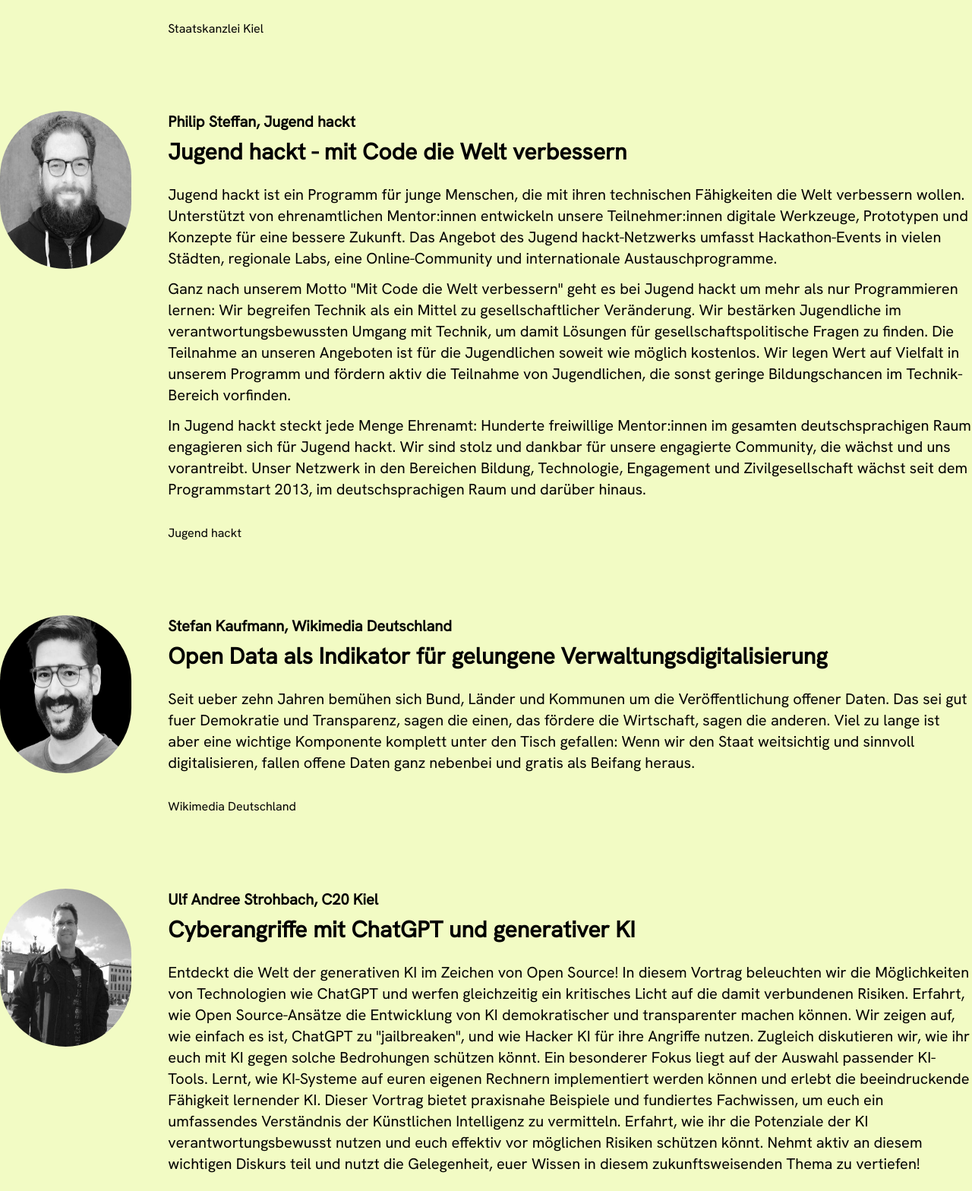
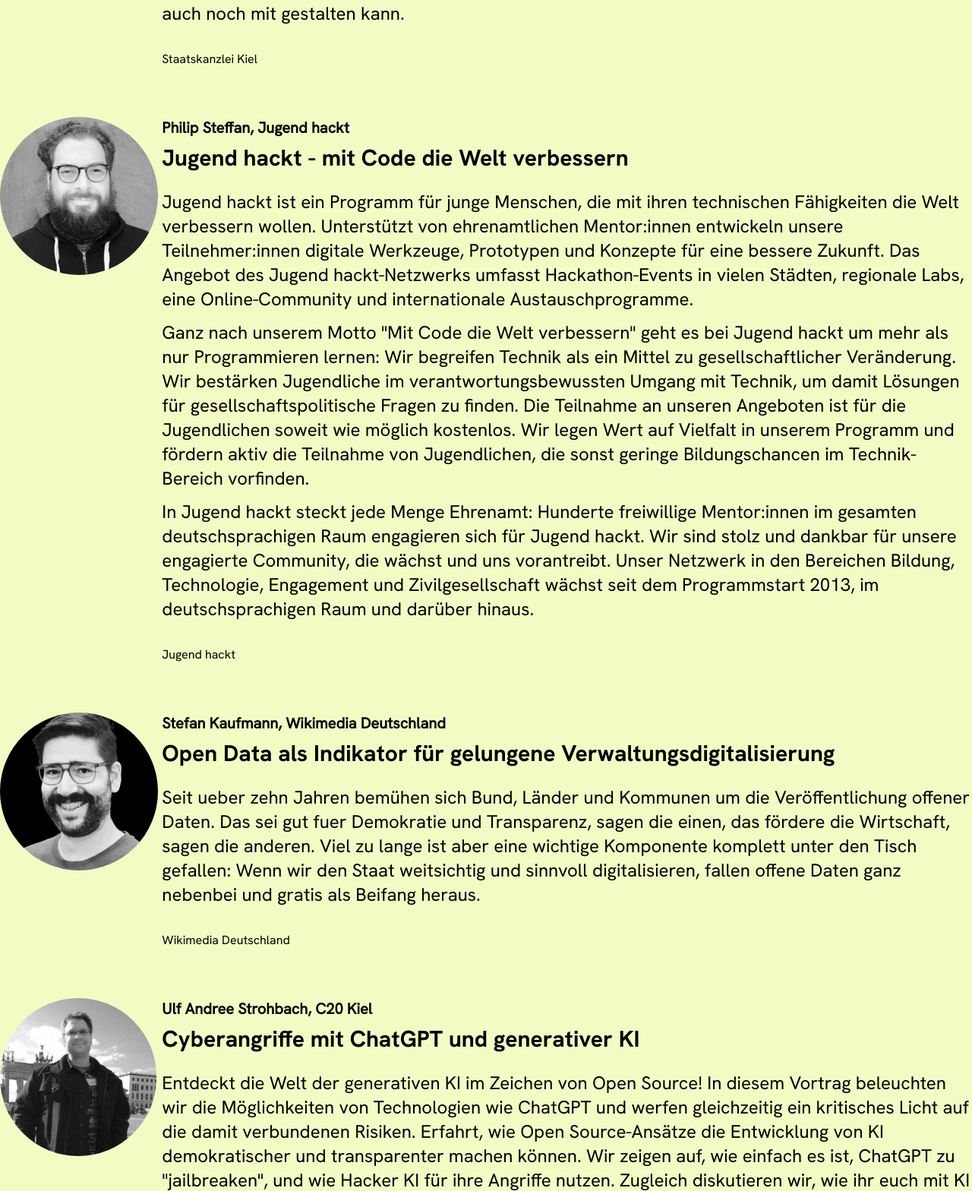
Before and after one commit to oklabflensburg/oddfl, a website built with Parcel: page src/index.html in a window 1280 px wide. Shown: the part 3052-4620 px from the top of the page at 76% size. Built offline with nearby package versions, Linux system fonts and the light colour scheme.

Commit message:
refacatored talks section for mobile viewport

```diff
--- a/src/index.html
+++ b/src/index.html
@@ -129,56 +129,50 @@
 
     <div class="bg-oddlightlime">
         <div class="container mx-auto">
-            <h3 class="text-2xl lg:text-5xl font-bold py-3 lg:py-12">Talks</h3>
+            <h3 class="text-2xl lg:text-5xl font-bold mb-5 pt-3 lg:py-8 px-3 lg:px-0">Talks</h3>
+        </div>
 
-            <div class="grid grid-cols-12 gap-12 py-12">
-                <div class="col-span-12 md:col-span-2 flex items-start justify-center">
+        <div class="container mx-auto md:container md:mx-auto grid grid-cols-12 px-3 lg:px-0">
+            <div class="col-span-12 md:col-span-4 lg:col-span-3 xl:col-span-2 flex items-start justify-start mb-3 lg:mb-0">
                 <img class="h-44 lg:h-52 rounded-full" src="./static/jesper_zedlitz.jpg" alt="Jesper Zedlitz, Staatskanzlei Kiel">
             </div>
-                <div class="col-span-12 md:col-span-10">
+            <div class="col-span-12 md:col-span-8 lg:col-span-9 xl:col-span-10 mb-8 lg:mb-16">
                 <h4 class="text-lg lg:text-xl font-bold mb-1 lg:mb-2">Jesper Zedlitz, Staatskanzlei Kiel</h4>
-                    <h3 class="text-xl lg:text-3xl font-bold mb-3 lg:mb-6">Open Data Schleswig-Holstein Aktueller Stand und Ausblick</h3>
-                    <p class="lg:text-xl leading-7 mb-3 lg:mb-8">Seit Juni 2019 verfügt Schleswig-Holstein über ein Open-Data-Portal. Ab Start war es das im Hinblick auf die Anzahl der Datensätze größte Portal eines deutschen Bundeslandes. Diese Stellung konnte in der Zwischenzeit gefestigt und ausgebaut werden. Die Quantität geht jedoch nicht zu Lasten der Qualität. Von Anfang an wurden hohe Qualitätsansprüche bei den Metadaten an die Datenherausgeber gestellt. Mittlerweile hat sich einiges getan: Das schleswig-holsteinische Offene-Daten-Gesetz verpflichtet Landesbehörden, offene Daten bereitzustellen. Das Datennutzungsgesetz des Bundes gilt für viele weitere öffentliche Stellen. Es wurde eine Open-Data-Roadmap entwickelt, die beschreibt, was in den nächsten Jahren gemacht werden sollen. Ein zentraler Punkt in der Roadmap ist die Infrastruktur - daran hat gerade die Arbeit begonnen. Wir wollen und anschauen, was schon alles gemacht wurde und einen Blick auf kommende Dinge werfen, die man zum Teil auch noch mit gestalten kann.</p>
-                    <a href="https://www.schleswig-holstein.de/DE/landesregierung/ministerien-behoerden/I/Staatskanzlei/staatskanzlei_node.html" target="_blank">Staatskanzlei Kiel</a>
-                </div>
+                <h3 class="font-grotesk-bold text-xl lg:text-3xl font-bold mb-3 lg:mb-6">Open Data Schleswig-Holstein Aktueller Stand und Ausblick</h3>
+                <p class="text-lg lg:text-2xl leading-7 mb-3 lg:mb-8">Seit Juni 2019 verfügt Schleswig-Holstein über ein Open-Data-Portal. Ab Start war es das im Hinblick auf die Anzahl der Datensätze größte Portal eines deutschen Bundeslandes. Diese Stellung konnte in der Zwischenzeit gefestigt und ausgebaut werden. Die Quantität geht jedoch nicht zu Lasten der Qualität. Von Anfang an wurden hohe Qualitätsansprüche bei den Metadaten an die Datenherausgeber gestellt. Mittlerweile hat sich einiges getan: Das schleswig-holsteinische Offene-Daten-Gesetz verpflichtet Landesbehörden, offene Daten bereitzustellen. Das Datennutzungsgesetz des Bundes gilt für viele weitere öffentliche Stellen. Es wurde eine Open-Data-Roadmap entwickelt, die beschreibt, was in den nächsten Jahren gemacht werden sollen. Ein zentraler Punkt in der Roadmap ist die Infrastruktur - daran hat gerade die Arbeit begonnen. Wir wollen und anschauen, was schon alles gemacht wurde und einen Blick auf kommende Dinge werfen, die man zum Teil auch noch mit gestalten kann.</p>
+                <a class="mb-8 lg:mb-0" href="https://www.schleswig-holstein.de/DE/landesregierung/ministerien-behoerden/I/Staatskanzlei/staatskanzlei_node.html" target="_blank">Staatskanzlei Kiel</a>
             </div>
 
-            <div class="grid grid-cols-12 gap-12 py-12">
-                <div class="col-span-12 md:col-span-2 flex items-start justify-center">
+            <div class="col-span-12 md:col-span-4 lg:col-span-3 xl:col-span-2 flex items-start justify-start mb-3 lg:mb-0">
                 <img class="h-44 lg:h-52 rounded-full" src="./static/philip_steffan.jpg" alt="Philip Steffan, Jugend hackt">
             </div>
-                <div class="col-span-12 md:col-span-10">
+            <div class="col-span-12 md:col-span-8 lg:col-span-9 xl:col-span-10 mb-8 lg:mb-16">
                 <h4 class="text-lg lg:text-xl font-bold mb-1 lg:mb-2">Philip Steffan, Jugend hackt</h4>
-                    <h3 class="text-xl lg:text-3xl font-bold mb-3 lg:mb-6">Jugend hackt - mit Code die Welt verbessern</h3>
-                    <p class="lg:text-xl leading-7 mb-3">Jugend hackt ist ein Programm für junge Menschen, die mit ihren technischen Fähigkeiten die Welt verbessern wollen. Unterstützt von ehrenamtlichen Mentor:innen entwickeln unsere Teilnehmer:innen digitale Werkzeuge, Prototypen und Konzepte für eine bessere Zukunft. Das Angebot des Jugend hackt-Netzwerks umfasst Hackathon-Events in vielen Städten, regionale Labs, eine Online-Community und internationale Austauschprogramme.</p>
-                    <p class="lg:text-xl leading-7 mb-3">Ganz nach unserem Motto "Mit Code die Welt verbessern" geht es bei Jugend hackt um mehr als nur Programmieren lernen: Wir begreifen Technik als ein Mittel zu gesellschaftlicher Veränderung. Wir bestärken Jugendliche im verantwortungsbewussten Umgang mit Technik, um damit Lösungen für gesellschaftspolitische Fragen zu finden. Die Teilnahme an unseren Angeboten ist für die Jugendlichen soweit wie möglich kostenlos. Wir legen Wert auf Vielfalt in unserem Programm und fördern aktiv die Teilnahme von Jugendlichen, die sonst geringe Bildungschancen im Technik-Bereich vorfinden.</p>
-                    <p class="lg:text-xl leading-7 mb-3 lg:mb-8">In Jugend hackt steckt jede Menge Ehrenamt: Hunderte freiwillige Mentor:innen im gesamten deutschsprachigen Raum engagieren sich für Jugend hackt. Wir sind stolz und dankbar für unsere engagierte Community, die wächst und uns vorantreibt. Unser Netzwerk in den Bereichen Bildung, Technologie, Engagement und Zivilgesellschaft wächst seit dem Programmstart 2013, im deutschsprachigen Raum und darüber hinaus.</p>
-                    <a href="https://jugendhackt.org" target="_blank">Jugend hackt</a>
-                </div>
+                <h3 class="font-grotesk-bold text-xl lg:text-3xl font-bold mb-3 lg:mb-6">Jugend hackt - mit Code die Welt verbessern</h3>
+                <p class="text-lg lg:text-2xl leading-7 mb-3">Jugend hackt ist ein Programm für junge Menschen, die mit ihren technischen Fähigkeiten die Welt verbessern wollen. Unterstützt von ehrenamtlichen Mentor:innen entwickeln unsere Teilnehmer:innen digitale Werkzeuge, Prototypen und Konzepte für eine bessere Zukunft. Das Angebot des Jugend hackt-Netzwerks umfasst Hackathon-Events in vielen Städten, regionale Labs, eine Online-Community und internationale Austauschprogramme.</p>
+                <p class="text-lg lg:text-2xl leading-7 mb-3">Ganz nach unserem Motto "Mit Code die Welt verbessern" geht es bei Jugend hackt um mehr als nur Programmieren lernen: Wir begreifen Technik als ein Mittel zu gesellschaftlicher Veränderung. Wir bestärken Jugendliche im verantwortungsbewussten Umgang mit Technik, um damit Lösungen für gesellschaftspolitische Fragen zu finden. Die Teilnahme an unseren Angeboten ist für die Jugendlichen soweit wie möglich kostenlos. Wir legen Wert auf Vielfalt in unserem Programm und fördern aktiv die Teilnahme von Jugendlichen, die sonst geringe Bildungschancen im Technik-Bereich vorfinden.</p>
+                <p class="text-lg lg:text-2xl leading-7 mb-3 lg:mb-8">In Jugend hackt steckt jede Menge Ehrenamt: Hunderte freiwillige Mentor:innen im gesamten deutschsprachigen Raum engagieren sich für Jugend hackt. Wir sind stolz und dankbar für unsere engagierte Community, die wächst und uns vorantreibt. Unser Netzwerk in den Bereichen Bildung, Technologie, Engagement und Zivilgesellschaft wächst seit dem Programmstart 2013, im deutschsprachigen Raum und darüber hinaus.</p>
+                <a class="mb-8 lg:mb-0" href="https://jugendhackt.org" target="_blank">Jugend hackt</a>
             </div>
 
-            <div class="grid grid-cols-12 gap-12 py-12">
-                <div class="col-span-12 md:col-span-2 flex items-start justify-center">
+            <div class="col-span-12 md:col-span-4 lg:col-span-3 xl:col-span-2 flex items-start justify-start mb-3 lg:mb-0">
                 <img class="h-44 lg:h-52 rounded-full" src="./static/stefan_kaufmann.jpg" alt="Stefan Kaufmann, Wikimedia Deutschland">
             </div>
-                <div class="col-span-12 md:col-span-10">
+            <div class="col-span-12 md:col-span-8 lg:col-span-9 xl:col-span-10 mb-8 lg:mb-16">
                 <h4 class="text-lg lg:text-xl font-bold mb-1 lg:mb-2">Stefan Kaufmann, Wikimedia Deutschland</h4>
-                    <h3 class="text-xl lg:text-3xl font-bold mb-3 lg:mb-6">Open Data als Indikator für gelungene Verwaltungsdigitalisierung</h3>
-                    <p class="lg:text-xl leading-7 mb-3 lg:mb-8">Seit ueber zehn Jahren bemühen sich Bund, Länder und Kommunen um die Veröffentlichung offener Daten. Das sei gut fuer Demokratie und Transparenz, sagen die einen, das fördere die Wirtschaft, sagen die anderen. Viel zu lange ist aber eine wichtige Komponente komplett unter den Tisch gefallen: Wenn wir den Staat weitsichtig und sinnvoll digitalisieren, fallen offene Daten ganz nebenbei und gratis als Beifang heraus.</p>
-                    <a href="https://www.wikimedia.de" target="_blank">Wikimedia Deutschland</a>
-                </div>
+                <h3 class="font-grotesk-bold text-xl lg:text-3xl font-bold mb-3 lg:mb-6">Open Data als Indikator für gelungene Verwaltungsdigitalisierung</h3>
+                <p class="text-lg lg:text-2xl leading-7 mb-3 lg:mb-8">Seit ueber zehn Jahren bemühen sich Bund, Länder und Kommunen um die Veröffentlichung offener Daten. Das sei gut fuer Demokratie und Transparenz, sagen die einen, das fördere die Wirtschaft, sagen die anderen. Viel zu lange ist aber eine wichtige Komponente komplett unter den Tisch gefallen: Wenn wir den Staat weitsichtig und sinnvoll digitalisieren, fallen offene Daten ganz nebenbei und gratis als Beifang heraus.</p>
+                <a class="mb-8 lg:mb-0" href="https://www.wikimedia.de" target="_blank">Wikimedia Deutschland</a>
             </div>
 
-            <div class="grid grid-cols-12 gap-12 py-12">
-                <div class="col-span-12 md:col-span-2 flex items-start justify-center">
+            <div class="col-span-12 md:col-span-4 lg:col-span-3 xl:col-span-2 flex items-start justify-start mb-3 lg:mb-0">
                 <img class="h-44 lg:h-52 rounded-full" src="./static/ulf_andree_strohbach.jpg" alt="Ulf Andree Strohbach, C20 Kiel">
             </div>
-                <div class="col-span-12 md:col-span-10">
+            <div class="col-span-12 md:col-span-8 lg:col-span-9 xl:col-span-10 mb-8 lg:mb-16">
                 <h4 class="text-lg lg:text-xl font-bold mb-1 lg:mb-2">Ulf Andree Strohbach, C20 Kiel</h4>
-                    <h3 class="text-xl lg:text-3xl font-bold mb-3 lg:mb-6">Cyberangriffe mit ChatGPT und generativer KI</h3>
-                    <p class="lg:text-xl leading-7 mb-3 lg:mb-8">Entdeckt die Welt der generativen KI im Zeichen von Open Source! In diesem Vortrag beleuchten wir die Möglichkeiten von Technologien wie ChatGPT und werfen gleichzeitig ein kritisches Licht auf die damit verbundenen Risiken. Erfahrt, wie Open Source-Ansätze die Entwicklung von KI demokratischer und transparenter machen können. Wir zeigen auf, wie einfach es ist, ChatGPT zu "jailbreaken", und wie Hacker KI für ihre Angriffe nutzen. Zugleich diskutieren wir, wie ihr euch mit KI gegen solche Bedrohungen schützen könnt. Ein besonderer Fokus liegt auf der Auswahl passender KI-Tools. Lernt, wie KI-Systeme auf euren eigenen Rechnern implementiert werden können und erlebt die beeindruckende Fähigkeit lernender KI. Dieser Vortrag bietet praxisnahe Beispiele und fundiertes Fachwissen, um euch ein umfassendes Verständnis der Künstlichen Intelligenz zu vermitteln. Erfahrt, wie ihr die Potenziale der KI verantwortungsbewusst nutzen und euch effektiv vor möglichen Risiken schützen könnt. Nehmt aktiv an diesem wichtigen Diskurs teil und nutzt die Gelegenheit, euer Wissen in diesem zukunftsweisenden Thema zu vertiefen!</p>
-                    <a href="https://c-20.de" target="_blank">c-20.de</a>
-                </div>
+                <h3 class="font-grotesk-bold text-xl lg:text-3xl font-bold mb-3 lg:mb-6">Cyberangriffe mit ChatGPT und generativer KI</h3>
+                <p class="text-lg lg:text-2xl leading-7 mb-3 lg:mb-8">Entdeckt die Welt der generativen KI im Zeichen von Open Source! In diesem Vortrag beleuchten wir die Möglichkeiten von Technologien wie ChatGPT und werfen gleichzeitig ein kritisches Licht auf die damit verbundenen Risiken. Erfahrt, wie Open Source-Ansätze die Entwicklung von KI demokratischer und transparenter machen können. Wir zeigen auf, wie einfach es ist, ChatGPT zu "jailbreaken", und wie Hacker KI für ihre Angriffe nutzen. Zugleich diskutieren wir, wie ihr euch mit KI gegen solche Bedrohungen schützen könnt. Ein besonderer Fokus liegt auf der Auswahl passender KI-Tools. Lernt, wie KI-Systeme auf euren eigenen Rechnern implementiert werden können und erlebt die beeindruckende Fähigkeit lernender KI. Dieser Vortrag bietet praxisnahe Beispiele und fundiertes Fachwissen, um euch ein umfassendes Verständnis der Künstlichen Intelligenz zu vermitteln. Erfahrt, wie ihr die Potenziale der KI verantwortungsbewusst nutzen und euch effektiv vor möglichen Risiken schützen könnt. Nehmt aktiv an diesem wichtigen Diskurs teil und nutzt die Gelegenheit, euer Wissen in diesem zukunftsweisenden Thema zu vertiefen!</p>
+                <a class="mb-8 lg:mb-0" href="https://c-20.de" target="_blank">c-20.de</a>
             </div>
 
         </div>
```
Lines whose indentation alone changed are shown as unchanged.
